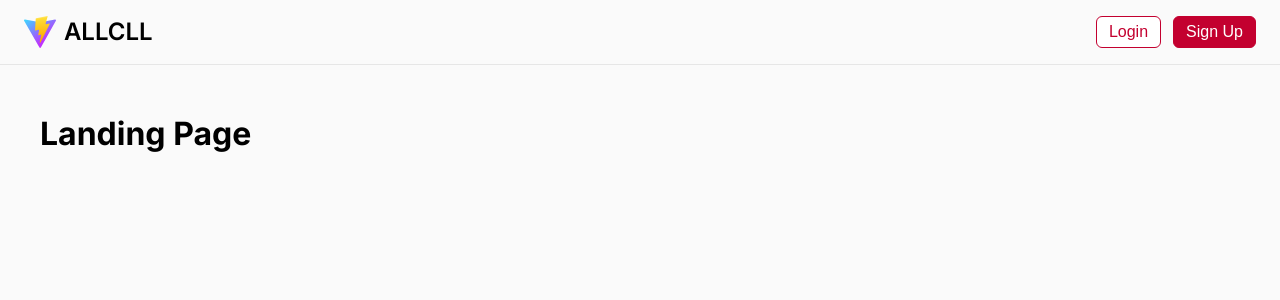
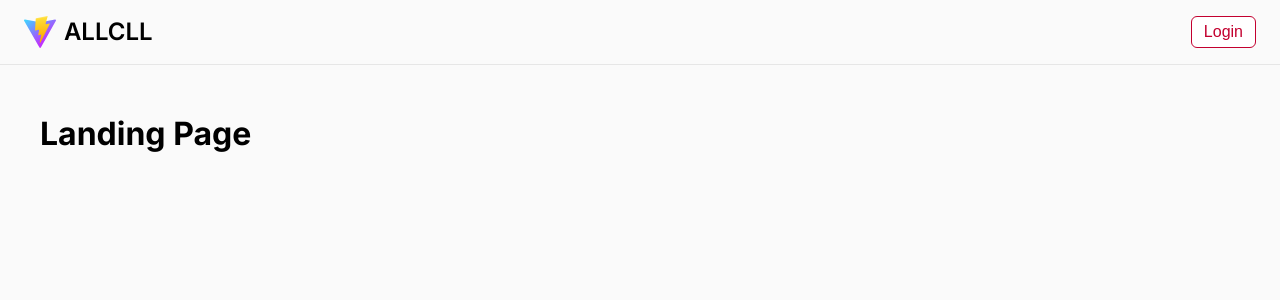
Before and after one commit to hyunwoo0081/ALLCLL_Frontend, a React (Vite) app: page / in a window 1280 px wide. Shown: the top 300 px of the page. Built offline with nearby package versions, Linux system fonts and the light colour scheme.

Commit message:
Fix: 로그인 네비게이션, 이메일 로그인 텍스트 변경

```diff
--- a/src/components/Navigation.tsx
+++ b/src/components/Navigation.tsx
@@ -38,7 +38,6 @@ function Navigation() {
         ) : (
           <div className='auth_layout'>
             <button className='cancel' onClick={() => navigate('/login')}>Login</button>
-            <button onClick={() => navigate('/login/email')}>Sign Up</button>
           </div>
         )}
       </div>
--- a/src/constant/AuthControl.ts
+++ b/src/constant/AuthControl.ts
@@ -6,6 +6,8 @@ const AuthControl = {
   },
   login(navigate: NavigateFunction) {
     const path = window.location.pathname;
+    document.cookie = `token=${'dummy_token'}; expires=${new Date()}; path=/`;
+
     localStorage.setItem('loginType', path === '/login/password' ? 'password' : 'email');
     navigate('/dashboard');
   },
--- a/src/pages/login/Login4PasswordPage.tsx
+++ b/src/pages/login/Login4PasswordPage.tsx
@@ -26,7 +26,7 @@ function Login4PasswordPage() {
         <input type='password' placeholder='비밀번호' value={password} onChange={e => setPassword(e.target.value)}/>
 
         <button onClick={() => AuthControl.login(navigate)}>로그인</button>
-        <button className='link' onClick={() => navigate('/login/email', {replace: true})}>이메일 로그인 및 회원가입</button>
+        <button className='link' onClick={() => navigate('/login/email', {replace: true})}>이메일 로그인</button>
       </div>
     </PageDefaultLayout>
   );
```
